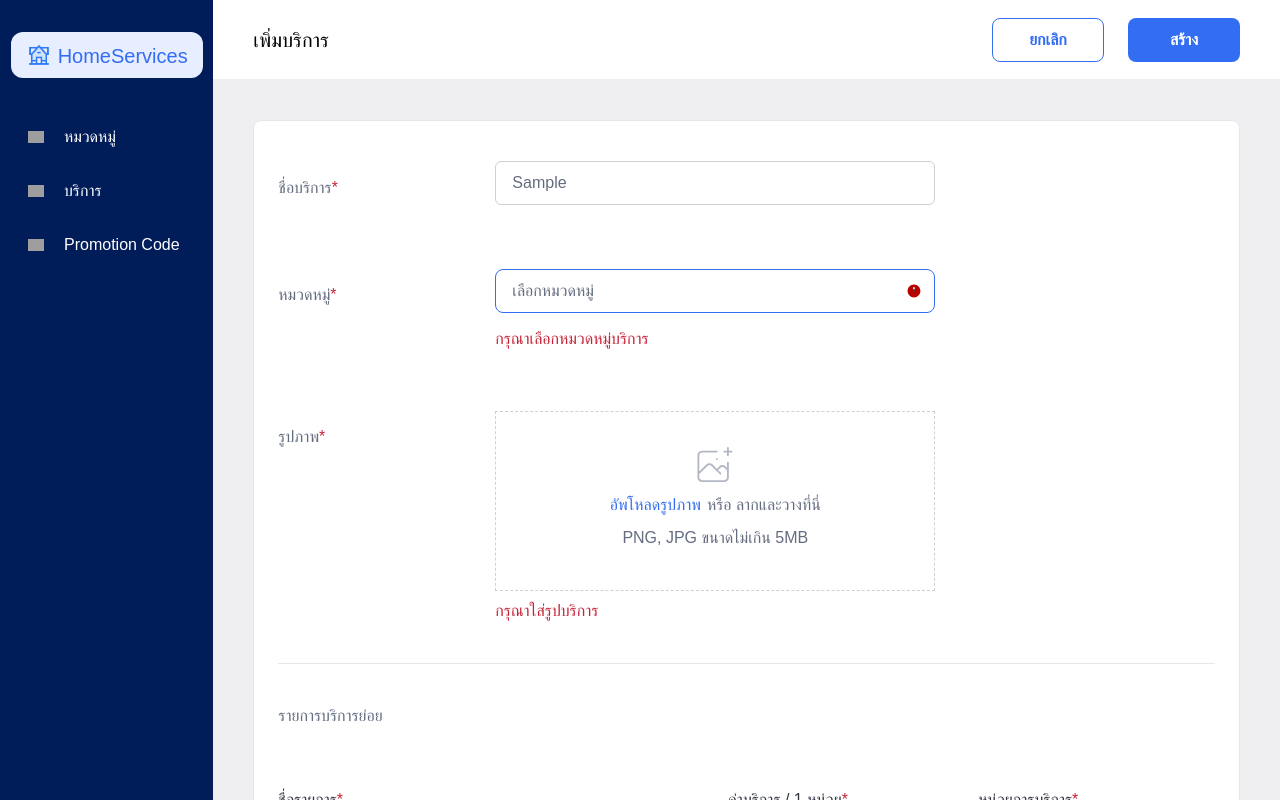
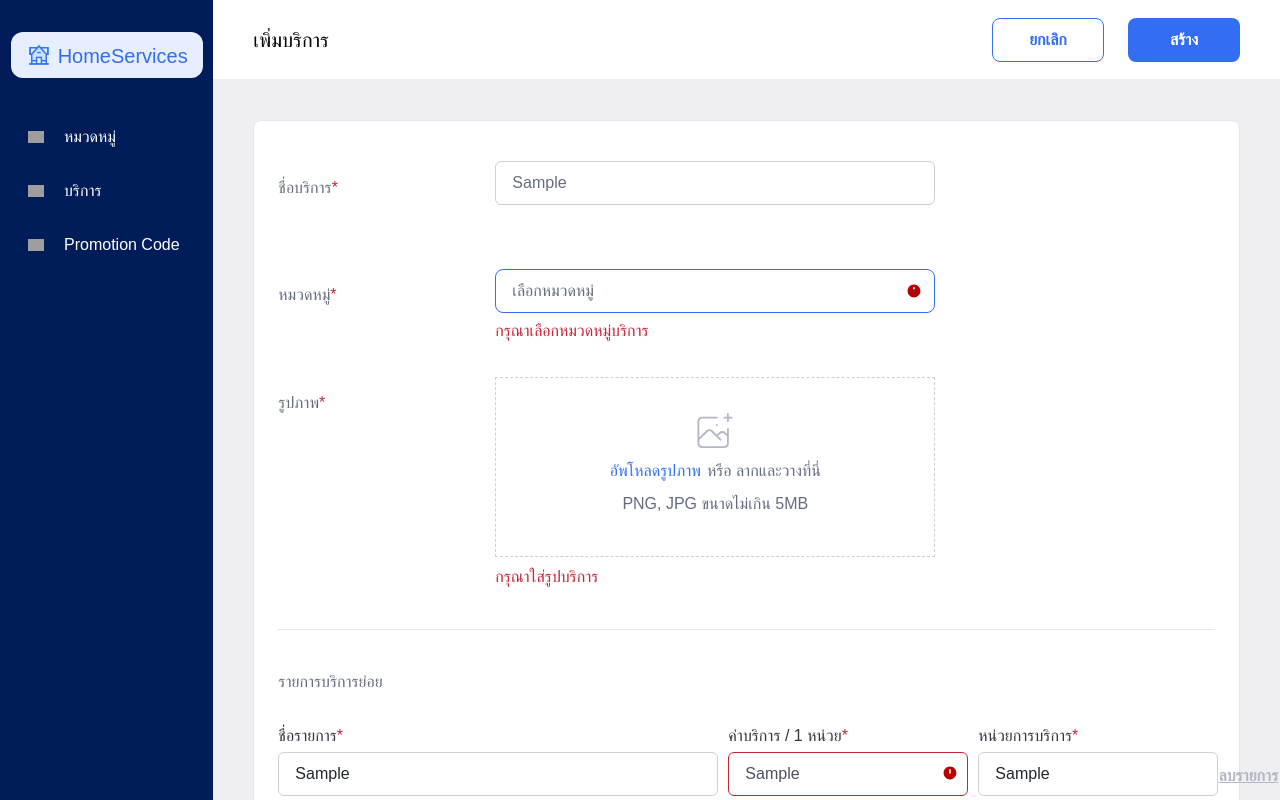
Before and after one commit to napatwongchr/home-service-2, a React (Create React App) app in the folder client/: page /admin-dashboard-create-service in a window 1280 px wide. Both pictures are taken after typing "Sample", "Sample", "Sample", "Sample" into the empty fields and a click on the button "สร้าง". Shown: the top 800 px of the page. Built offline with nearby package versions, Linux system fonts and the light colour scheme; grey boxes are pictures that could not be loaded.

Commit message:
feat: create service list page

```diff
--- a/client/src/components/AdminServiceList/CreateServiceCategory.js
+++ b/client/src/components/AdminServiceList/CreateServiceCategory.js
@@ -31,11 +31,15 @@ const CreateServiceList = () => {
         serviceName: Yup.string()
           .required('กรุณากรอกชื่อบริการ'),
         serviceCategory: Yup.string()
-          //   .required('กรุณากรอกชื่อบริการ')
           .test("UNSELECTED", "กรุณาเลือกหมวดหมู่บริการ", value => (value && value !== 'เลือกหมวดหมู่')),
         serviceImage: Yup.mixed()
           .required('กรุณาใส่รูปบริการ')
-          .test("FILE_SIZE", "ไฟล์รูปภาพมีขนาดใหญ่เกิน 5MB", value => (value && value.size <= 500000))
+          .test("FILE_SIZE", "ไฟล์รูปภาพมีขนาดใหญ่เกิน 5MB", value => (value && value.size <= 500000)),
+        serviceList: Yup.array().of(Yup.object({
+          name: Yup.string().required('กรุณากรอกชื่อรายการ'),
+          price: Yup.string().required('กรุณากรอกค่าบริการ').matches(/\d/g, 'กรุณากรอกค่าบริการเป็นตัวเลข'),
+          unit: Yup.string().required('กรุณากรอกหน่วยบริการ')
+        }))
       })}
       onSubmit={async (values) => {
         console.log(values);
@@ -63,7 +67,7 @@ const CreateServiceList = () => {
                   </FormLabel>
                   {errors.serviceName && touched.serviceName ? (
 
-                    <Flex flexDirection={'column'}>
+                    <Flex flexDirection={'column'} pos='relative'>
                       <Field as={Input}
                         variant='error'
                         id="serviceName"
@@ -71,8 +75,8 @@ const CreateServiceList = () => {
                         type="text"
                         w={'440px'} h={'44px'}
                         onChange={(e) => setFieldValue('serviceName', e.target.value)} />
-                      <Image src={errorIcon} pos='relative' left='412px' bottom={'29px'} w={'14px'} />
-                      <Text textStyle={'b2'} color='utility.red'>{errors.serviceName}</Text>
+                      <Image src={errorIcon} pos='absolute' left='412px' bottom={'15px'} w={'14px'} />
+                      <Text textStyle={'b2'} color='utility.red' pos='absolute' bottom={'-30px'}>{errors.serviceName}</Text>
                     </Flex>
 
                   ) :
@@ -103,13 +107,13 @@ const CreateServiceList = () => {
                   <Menu>
                     {errors.serviceCategory && touched.serviceCategory ? (
 
-                      <Flex flexDirection={'column'}>
+                      <Flex flexDirection={'column'} pos='relative'>
                         <MenuButton as={Button} variant='secondary' borderColor={'utility.red'} w={'440px'} h={'44px'} textAlign='left' rightIcon={<Image src={arrow} />} border='1px'
                           pos='relative'>
                           <Text color={'gray.700'} textStyle='b2'>{category} </Text>
                         </MenuButton>
-                        <Image src={errorIcon} pos='relative' left='412px' bottom={'29px'} w={'14px'} />
-                        <Text textStyle={'b2'} color='utility.red'>{errors.serviceCategory}</Text>
+                        <Image src={errorIcon} pos='absolute' left='412px' bottom={'15px'} w={'14px'} />
+                        <Text textStyle={'b2'} color='utility.red' pos='absolute' bottom={'-30px'}>{errors.serviceCategory}</Text>
                       </Flex>
 
 
@@ -217,17 +221,17 @@ const CreateServiceList = () => {
                         <Text display='flex'><FormLabel m='0' mr='6px' htmlFor='serviceImage' color='blue.600' cursor={'pointer'} >อัพโหลดรูปภาพ</FormLabel>หรือ ลากและวางที่นี่</Text>
                         <Text>PNG, JPG ขนาดไม่เกิน 5MB</Text>
                       </FormLabel>}
-                    <Flex justifyContent={'space-between'}>
+                    <Flex justifyContent={'space-between'} pos='relative'>
                       {errors.serviceImage && touched.serviceImage ? (
                         <Text textStyle={'b2'} color='utility.red'>{errors.serviceImage}</Text>
-                      ) : <Text color={'gray.700'} textStyle='b3'>ขนาดภาพที่แนะนำ: 1440 x 225 PX</Text>
+                      ) : <Text color={'gray.700'} textStyle='b2'>ขนาดภาพที่แนะนำ: 1440 x 225 PX</Text>
                       }
-                      {values.serviceImage ? <Button variant={'ghost'} textStyle='button' h='15px' onClick={() => setFieldValue('serviceImage', '')}>ลบรูปภาพ</Button> : null}
+                      {values.serviceImage ? <Button variant={'ghost'} textStyle='button' h='15px' pos='absolute' right={0} top='10px' onClick={() => setFieldValue('serviceImage', '')}>ลบรูปภาพ</Button> : null}
                     </Flex>
                   </Flex>
                 </Flex>
                 <hr />
-                <Text color={'gray.700'} textStyle={'h5'}>รายการบริการย่อย</Text>
+                <Text color={'gray.700'} textStyle={'h5'} mb='-30px'>รายการบริการย่อย</Text>
 
                 <FieldArray name='serviceList'>
                   {({ insert, remove, push }) => (
@@ -240,6 +244,7 @@ const CreateServiceList = () => {
                             name={`serviceList.${index}.name`}
                             type="text"
                             w={'440px'} h={'44px'} mt='0'
+
                           />
                           <MyFieldInput
                             label="ค่าบริการ / 1 หน่วย"
@@ -255,7 +260,7 @@ const CreateServiceList = () => {
                             type="text"
                             w={'240px'} h={'44px'} mt='0'
                           />
-                          <Button variant={'ghost'} color='gray.400' onClick={() => values.serviceList.length > 1 && remove(index)}>ลบรายการ</Button>
+                          <Button pos='relative' top='-20px' variant={'ghost'} color='gray.400' onClick={() => values.serviceList.length > 1 && remove(index)}>ลบรายการ</Button>
                         </Flex>
                       ))}
                       <Button variant={'secondary'} rightIcon={<Image src={plusIcon} />} mt='40px' px='25px'
--- a/client/src/utils/formInput.js
+++ b/client/src/utils/formInput.js
@@ -1,6 +1,6 @@
 import React from 'react';
 import { Field, useField } from 'formik';
-import { Flex, Text, Input, FormLabel, Image, Checkbox } from '@chakra-ui/react';
+import { Flex, Text, Input, FormLabel, Image, Checkbox, Box } from '@chakra-ui/react';
 import errorIcon from '../asset/image/errorIcon.svg'
 const MyTextInput = ({ label, ...props }) => {
     const [field, meta] = useField(props);
@@ -52,7 +52,7 @@ const MyFieldInput = ({ label, ...props }) => {
     return (
         <>
             {meta.touched && meta.error ? (
-                <Flex flexDirection={'column'}>
+                <Flex flexDirection={'column'} justifyContent='start' mb='20px'>
                     <FormLabel
                         mt={'20px'}
                         mb={'4px'}
@@ -65,12 +65,14 @@ const MyFieldInput = ({ label, ...props }) => {
                             <Text color={'gray.900'}>{label}</Text><Text color={'utility.red'}>*</Text>
                         </Flex>
                     </FormLabel>
-                    <Field as={Input} variant={'error'} {...field} {...props} />
-                    <Image src={errorIcon} pos='relative' left='412px' bottom={'29px'} w={'14px'} />
-                    <Text textStyle={'b4'} color='utility.red'>{meta.error}</Text>
+                    <Box position={'relative'}>
+                        <Field as={Input} variant={'error'} {...field} {...props} />
+                        <Image src={errorIcon} pos='absolute' left={`calc(${props.w} - 25px)`} bottom={'16px'} w={'14px'} zIndex={10} />
+                        <Text textStyle={'b2'} color='utility.red' pos={'absolute'} bottom='-30px' left={'10px'}>{meta.error}</Text>
+                    </Box>
                 </Flex>
             ) :
-                <Flex flexDirection={'column'}>
+                <Flex flexDirection={'column'} justifyContent='start' mb='20px'>
                     <FormLabel
                         mt={'20px'}
                         mb={'4px'}
```
